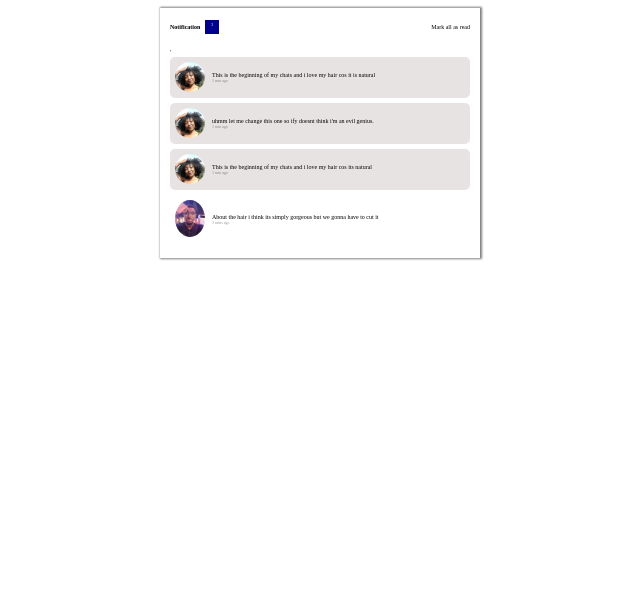
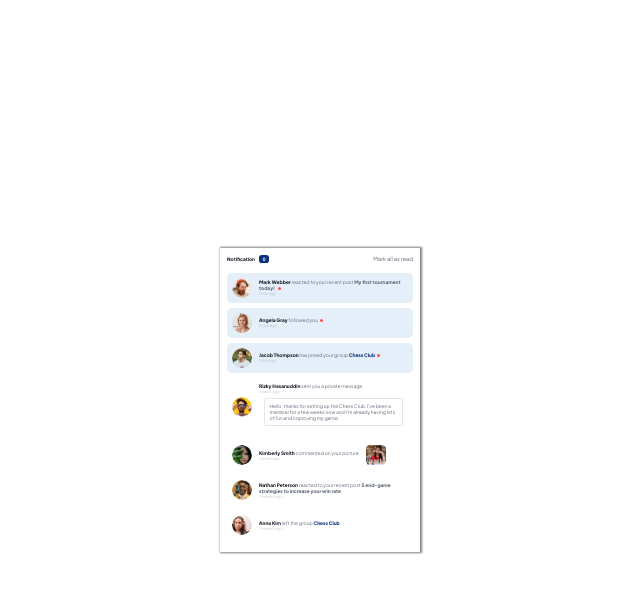
Before and after one commit to gudchyld/notification-app, a plain HTML site: page index.html in a window 1280 px wide. Shown: the whole page, without its empty margins (320-960 px from the left). Drawn offline with Linux system fonts and the light colour scheme.

Commit message:
branch update

```diff
--- a/index.html
+++ b/index.html
@@ -3,61 +3,88 @@
 <head>
   <meta charset="UTF-8">
   <meta http-equiv="X-UA-Compatible" content="IE=Edge">
-  <meta name="viewport" content="width=device-width, initial-scale=1">
+  <meta name="viewport" content="width=device-width, initial-scale=1.0">
+  <link href="https://fonts.googleapis.com/css2?family=Plus+Jakarta+Sans:wght@400;500;800&display=swap" rel="stylesheet">
+  <link rel="stylesheet" href="style.css">
+  <link rel="icon" type="image/png" sizes="32x32" href="./assets/images/favicon-32x32.png">
 
-  <title>Notification App</title>
-
-  <!-- HTML -->
-
-
-  <!-- Custom Styles -->
-  <link rel="stylesheet" href="style.css">
+  <title>Frontend Mentor | Notifications page</title>
 </head>
-
 <body>
-  <div class="container">
+<div class ="container">
   <nav class="header">
     <p class="notify">Notification</p>
     <div class="notify-num"></div>
-      <p class="mark-read">Mark all as read</p>
+    <button class="mark-read">Mark all as read</button>
   </nav>
-    ,
+
+
   <main class="main" id="main">
-    <section class="msg bg-grey">
-      <div class="con-img"><img class="msg-img" src="images/val.jpg" /></div>
+    <section class="msg bg-dark">
+      <img class="msg-img" src="assets/images/avatar-mark-webber.webp" />
       <div class="msg-detail">
-        <p class="msg-main">This is the beginning of my chats and i love my hair cos it is natural</p>
+        <p class="msg-main"><a href="#">Mark Webber</a>  reacted to your recent post <span class="tourn">My first tournament today!</span> <span class="small"></span></p>
         <p class="msg-time">1 min ago</p>
       </div>
     </section>
 
-    <section class="msg bg-grey">
-        <div class="con-img"><img class="msg-img" src="images/val.jpg" /></div>
+    <section class="msg bg-dark">
+      <img class="msg-img" src="assets/images/avatar-angela-gray.webp" />
       <div class="msg-detail">
-          <p class="msg-main">uhmm let me change this one so ify doesnt think i'm an evil genius.</p>
-          <p class="msg-time">1 min ago</p>
+        <p class="msg-main"><a href="#">Angela Gray</a>  followed you<span class="small"></span></p>
+        <p class="msg-time">5 min ago</p>
       </div>
     </section>
 
-    <section class="msg bg-grey">
-      <div class="con-img"><img class="msg-img" src="images/val.jpg" /></div>
+    <section class="msg bg-dark">
+      <img class="msg-img" src="assets/images/avatar-jacob-thompson.webp" />
       <div class="msg-detail">
-        <p class="msg-main">This is the beginning of my chats and i love my hair cos its natural</p>
-        <p class="msg-time">1 min ago</p>
+        <p class="msg-main"><a href="#">Jacob Thompson</a>  has joined your group <span class="chess">Chess Club</span><span class="small"></span></p>
+        <p class="msg-time">1 day ago</p>
       </div>
     </section>
 
-      <section class="msg bg-white">
-      <div class="con-img"><img class="msg-img" src="images/ify.jpg" /></div>
+
+
+    <section class="msg">
+      <img class="msg-img" src="assets/images/avatar-rizky-hasanuddin.webp" />
       <div class="msg-detail">
-        <p class="msg-main">About the hair i think its simply gorgeous but we gonna have to cut it</p>
-        <p class="msg-time">3 mins ago</p>
+        <p class="msg-main"><a href="#">Rizky Hasanuddin</a>  sent you a private message</p>
+        <p class="msg-time">5 days ago</p>
+        <span class="private-msg"><p>Hello, thanks for setting up the Chess Club. I've been a member for a few weeks now and
+          I'm already having lots of fun and improving my game.</p></span>
+      </div>
+    </section>
+
+
+    <section class="msg">
+      <img class="msg-img" src="assets/images/avatar-kimberly-smith.webp"  />
+      <div class="msg-detail">
+        <p class="msg-main"><a href="#">Kimberly Smith</a> commented on your picture</p>
+        <p class="msg-time">1 week ago</p>
+      </div>
+      <img class="chess-img" src="assets/images/image-chess.webp"/>
+    </section>
+
+    <section class="msg bg">
+      <img class="msg-img" src="assets/images/avatar-nathan-peterson.webp"  />
+      <div class="msg-detail">
+        <p class="msg-main"><a href="#">Nathan Peterson</a> reacted to your recent post  <span class="end-game">5 end-game strategies to increase your win rate</span></p>
+        <p class="msg-time">2 weeks ago</p>
+      </div>
+    </section>
+
+    <section class="msg">
+      <img class="msg-img" src="assets/images/avatar-anna-kim.webp"  />
+      <div class="msg-detail">
+        <p class="msg-main"><a href="#">Anna Kim</a> left the group <span class="chess">Chess Club</span></p>
+        <p class="msg-time">2 weeks ago</p>
       </div>
     </section>
    </main>
 
   </div>
-  <!-- Project -->
+
   <script src="main.js"></script>
 </body>
 </html>
--- a/main.js
+++ b/main.js
@@ -1,6 +1,5 @@
-console.log('Hello World!');
 
-let main = document.getElementById('main')
+// let main = document.getElementById('main')
 let markRead = document.querySelector('.mark-read')
 let unreadMsg = document.querySelectorAll(".bg-grey")
 let count = unreadMsg.length;
@@ -8,17 +7,22 @@ let notifyNum = document.querySelector('.notify-num')
 notifyNum.textContent = `${count}`;
 
 
-main.addEventListener('click', (e) => {
+
+document.addEventListener('click', (e) => {
   if (e.target.classList.contains('bg-grey')) {
      e.target.classList.remove('bg-grey');
      renderCount();
   }
 });
 
+
+
 markRead.addEventListener('click',() => {
   unreadMsg.forEach(item => item.classList.remove('bg-grey'));
   renderCount();
 })
+
+
 
 function renderCount(){
   let unreadMsg = document.querySelectorAll(".bg-grey")
@@ -28,5 +32,4 @@ function renderCount(){
 }
 
 
-
-console.log(count)
+// console.log(count)
--- a/style.css
+++ b/style.css
@@ -1,43 +1,56 @@
-body {
-    font-size: 6px;
+*,
+*::before,
+*::after {
+    box-sizing: border-box;
+    margin: 0;
+    padding: 0;
 }
 
+
+body {
+    font-family: 'Plus Jakarta Sans', sans-serif;
+    font-size: 0.3rem;
+    color: hsl(219, 12%, 42%);
+    background-color:hsl(0, 0%, 100%);
+    display: flex;
+    justify-content: center;
+    align-items: center;
+    min-height: 100vh;
+}
+
+
+/* LAYOUT */
 .container{
-  width:300px;
-  margin: auto;
+  max-width: 200px;
+  margin: 0 auto;
   box-shadow: 1px 0px 2px 1px grey;
-  padding: 10px;
+  padding: 7px;
 }
+
+
 .header{
   display: flex;
+  align-items: center;
   margin-bottom: 10px;
 }
-.notify{
-  font-weight: bold;
-}
-.mark-read{
-  margin-left: auto;
-}
-.notify-num{
-  margin-left:  5px;
-  width: 10px;
-  height: 10px;
-  background: darkblue;
-  color: white ;
-  align-self: center;
-  text-align: center;
-  font-size: 4px;
-  padding: 2px;
-}
-.con-img{
-  width: 30px;
 
 
+.notify-num{
+  margin-left: 0.91em;
+  width: 10px;
+  height: 8px;
+  background: hsl(219, 85%, 26%);
+  color: hsl(0, 0%, 100%);
+  display: flex;
+  justify-content: center;
+  align-items: center;
+  font-size: 0.28rem;
+  font-weight: 800;
+  padding: 0.125em;
+  border-radius: 0.63em;
 }
-.msg-img{
-  width: 100%;
-  border-radius: 50%;
-}
+
+
 .msg{
   display: flex;
   gap: 7px;
@@ -46,17 +59,109 @@ body {
   border-radius: 5px;
   margin-block: 5px;
 }
-.bg-grey{
-  background-color: hsl(0.00,10.67%,90%);
+
+
+.bg-dark{
+  background-color: hsl(211, 68%, 94%);
 }
-.bg-white{
-  background: white;
+
+
+.private-msg{
+  margin: 1em;
+  display: block;
+  border: 0.7px solid hsl(205, 33%, 90%);
+  padding: 0.75em 1em;
+  border-radius: 2px;
 }
+
+
+.small{
+  display: inline-block;
+  background-color: hsl(1, 90%, 64%);
+  border-radius: 50%;
+  width: 3px;
+  height: 3px;
+  align-self:center;
+  margin-left: 0.45em;
+}
+
+
+/* TYPOGRAPHY */
+
+.notify{
+  font-weight: 800;
+  color: hsl(224, 21%, 14%);
+}
+
+
 .msg-main{
   margin: 0;
 }
+
+
 .msg-time{
   margin : 0;
-  opacity: 40%;
+  opacity: 30%;
   font-size: 4px;
+  font-weight: 500;
 }
+
+
+.chess{
+  color: hsl(219, 85%, 26%);
+  font-weight: 800;
+}
+
+
+.end-game,
+.tourn {
+  color: hsl(219, 12%, 42%);
+  font-weight: 800;
+}
+
+
+a{
+  text-decoration: none;
+  color: hsl(224, 21%, 14%);
+  font-weight: 800;
+}
+
+
+a:hover,
+.tourn:hover {
+  color: hsl(219, 85%, 26%);
+}
+
+
+/* BUTTON */
+.mark-read{
+  font-size: 0.35rem;
+  font-family: inherit;
+  color: hsl(219, 12%, 42%);
+  border: none;
+  background: none;
+  margin-left: auto;
+  cursor: pointer;
+}
+
+.mark-read:focus,
+.mark-read:hover{
+  color: hsl(219, 85%, 26%);
+}
+
+
+/* IMAGES */
+img{
+  max-width: 100%;
+}
+
+.msg-img,
+.chess-img{
+  width: 20px;
+  height: 20px;
+  border-radius: 50%;
+}
+
+.chess-img{
+  border-radius: 3px;
+}
```
Also changed, not shown: assets/fonts/PlusJakartaSans-VariableFont_wght.ttf (added), assets/fonts/README.txt (added), assets/fonts/static/PlusJakartaSans-ExtraBold.ttf (added), assets/fonts/static/PlusJakartaSans-Medium.ttf (added), assets/images/avatar-angela-gray.webp (added), assets/images/avatar-anna-kim.webp (added), assets/images/avatar-jacob-thompson.webp (added), assets/images/avatar-kimberly-smith.webp (added), assets/images/avatar-mark-webber.webp (added), assets/images/avatar-nathan-peterson.webp (added), assets/images/avatar-rizky-hasanuddin.webp (added), assets/images/favicon-32x32.png (added), assets/images/image-chess.webp (added). Lines whose indentation alone changed are shown as unchanged.
